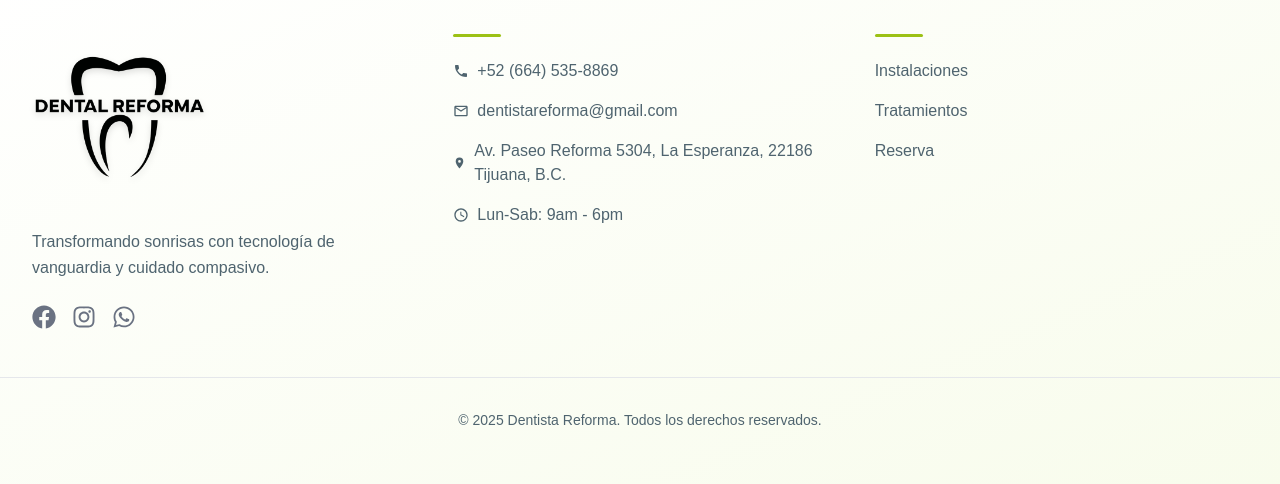
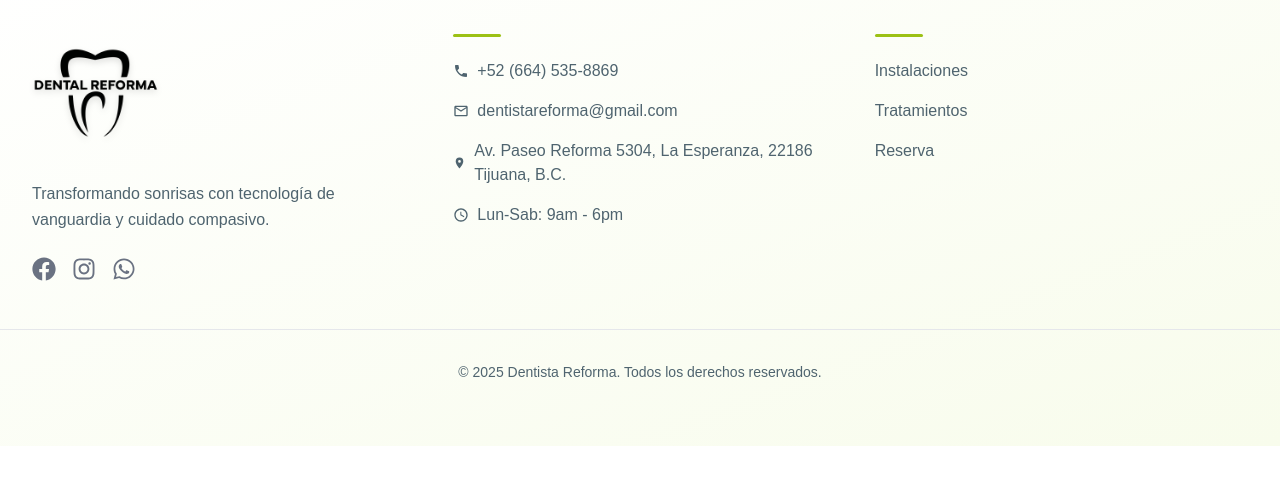
Before and after one commit to Kevin-ecometrics/DentalRefoma, an Astro site: page /en in a window 1280 px wide. Shown: the part 7626-8110 px from the top of the page. After the commit the page ends 8072 px from the top, so only its background shows below. Built offline with nearby package versions, Linux system fonts and the light colour scheme; Astro itself is replaced by a stand-in of ours; no server answers; a web font is replaced by a local one.

Commit message:
update version may

```diff
--- a/src/components/Footer.astro
+++ b/src/components/Footer.astro
@@ -16,12 +16,15 @@ const isEnglish = Astro.url.pathname.startsWith("/en/");
     class="max-w-screen-xl mx-auto px-8 grid grid-cols-1 sm:grid-cols-2 lg:grid-cols-3 gap-12 relative"
   >
     <div class="flex flex-col items-start">
-      <img
-        title={isEnglish ? "Dentist Reforma" : "Dentista Reforma"}
-        src="/images/logofooter.webp"
-        alt={isEnglish ? "Dentist Reforma" : "Dentista Reforma"}
-        class="w-44 mb-6 drop-shadow-md"
-      />
+      <figure>
+        <img
+          title={isEnglish ? "Dentist Reforma" : "Dentista Reforma"}
+          src="/images/logofooter.webp"
+          alt={isEnglish ? "Dentist Reforma" : "Dentista Reforma"}
+          class="size-32 mb-6 drop-shadow-md"
+        />
+      </figure>
+
       <p class="text-[#4f646f] text-base leading-relaxed max-w-xs mb-6">
         {
           isEnglish
```
